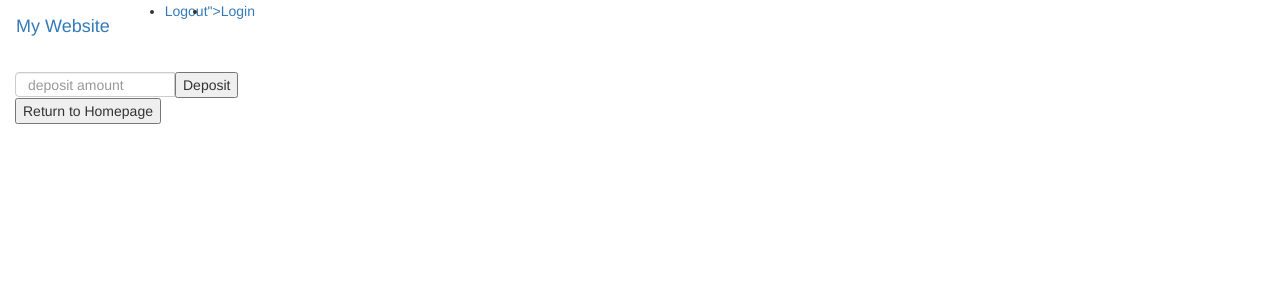
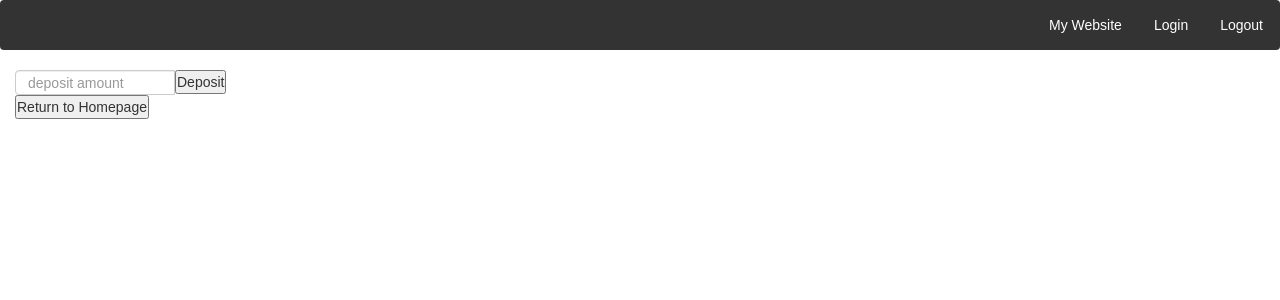
Before and after one commit to Alessio2110/django_vehicle_sharing, a Django app: page /deposit/ in a window 1280 px wide. Shown: the top 300 px of the page. Run offline with Django 3.2, Linux system fonts and the light colour scheme; a user stored in the database is signed in; some libraries are stand-ins or nearby versions.

Commit message:
Update navigation bar

```diff
--- a/IT_Project/templates/locations/base.html
+++ b/IT_Project/templates/locations/base.html
@@ -4,33 +4,67 @@
 <html lang="en">
 <head>
     <meta charset="UTF-8">
+    <meta name="viewport" content="width=device-width, initial-scale=1.0">
     <title>{% block title %}{% endblock %}</title>
     <link rel="stylesheet" href="{% static 'plugins/bootstrap-3.4.1/css/bootstrap.min.css' %}">
     <script src="{% static 'js/jquery-3.6.4.min.js' %}"></script>
     <script src="{% static 'plugins/bootstrap-3.4.1/js/bootstrap.min.js' %}"></script>
-    {% block extrahead %}{% endblock %}
+    {% block extrahead %}
+    <style>
+        * {
+            margin: 0;
+            padding: 0;
+            box-sizing: border-box;
+        }
 
+        body {
+            font-family: Arial, sans-serif;
+        }
+
+        .navbar {
+            background-color: #333;
+            overflow: hidden;
+            position: relative;
+        }
+
+        .navbar a {
+            float: right;
+            display: block;
+            color: white;
+            text-align: center;
+            padding: 14px 16px;
+            text-decoration: none;
+        }
+
+        .navbar a:hover {
+            background-color: #ddd;
+            color: black;
+        }
+
+        @media screen and (max-width: 600px) {
+            .navbar a {
+                float: none;
+                width: 100%;
+            }
+        }
+    </style>
+    {% endblock %}
 </head>
 <body>
-       <nav class="navbar navbar-expand-lg navbar-light bg-light">
-        <a class="navbar-brand" href="#">My Website</a>
-        <ul class="navbar-nav mr-auto">
-            <li class="nav-item">
-                <a class="nav-link" href="{% url 'auth_logout' %}?next=/">Logout</a>
-            </li>
-            <li class="nav-item">
-                <a class="nav-link"  href="{% url 'auth_login' %}">">Login</a>
-            </li>
-            {% comment %} <li class="nav-item">
-                <a class="nav-link" href="<a href="{% url 'accounts/logout?next='/locations/' %}">Order History</a>
-            </li> {% endcomment %}
-        </ul>
-    </nav>
+
+    <div class="navbar">
+        <a href="{% url 'auth_logout' %}?next=/">Logout</a>
+        <a href="{% url 'auth_login' %}">Login</a>
+        {% comment %} <a href="{% url 'order_history' %}">Order History</a> {% endcomment %}
+        <a href="#">My Website</a>
+    </div>
 
     <div class="container-fluid">
         {% block content %}
         {% endblock %}
     </div>
 
+    {% block scripts %}{% endblock %}
+
 </body>
 </html>
```
